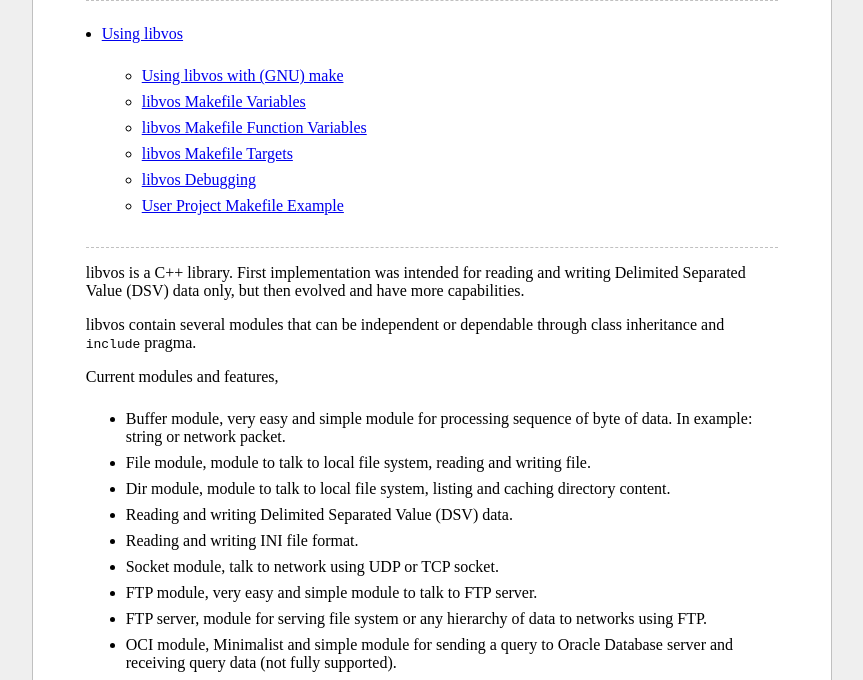
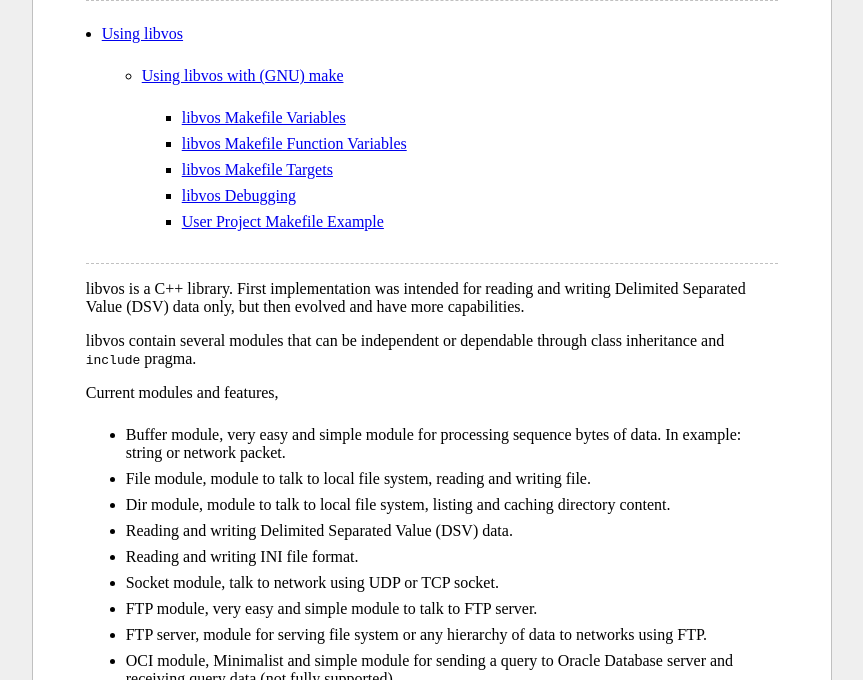
Before and after one commit to shuLhan/libvos, a plain HTML site: page doc/Introduction.html in a window 1280 px wide. Shown: the part 120-800 px from the top of the page, without its empty margins (208-1071 px from the left). Drawn offline with Linux system fonts and the light colour scheme.

```diff
--- a/doc/Introduction.html
+++ b/doc/Introduction.html
@@ -8,11 +8,13 @@
 	<li><a target="content" href="Introduction.html#using"> Using libvos</a></li>
 	<ul>
 	<li><a target="content" href="Introduction.html#using_with_make"> Using libvos with (GNU) make</a></li>
-	<li><a target="content" href="Introduction.html#make_var"> libvos Makefile Variables</a></li>
-	<li><a target="content" href="Introduction.html#make_func_var"> libvos Makefile Function Variables</a></li>
-	<li><a target="content" href="Introduction.html#make_target"> libvos Makefile Targets</a></li>
-	<li><a target="content" href="Introduction.html#debugging"> libvos Debugging</a></li>
-	<li><a target="content" href="Introduction.html#make_example"> User Project Makefile Example</a></li>
+                <ul>
+		<li><a target="content" href="Introduction.html#make_var"> libvos Makefile Variables</a></li>
+		<li><a target="content" href="Introduction.html#make_func_var"> libvos Makefile Function Variables</a></li>
+		<li><a target="content" href="Introduction.html#make_target"> libvos Makefile Targets</a></li>
+		<li><a target="content" href="Introduction.html#debugging"> libvos Debugging</a></li>
+		<li><a target="content" href="Introduction.html#make_example"> User Project Makefile Example</a></li>
+	        </ul>
 	</ul>
 </ul>
 <p>
@@ -29,8 +31,8 @@
 </p>
 <ul>
 <li>
-Buffer module, very easy and simple module for processing sequence of
-byte of data. In example: string or network packet.
+Buffer module, very easy and simple module for processing sequence
+bytes of data. In example: string or network packet.
 </li>
 <li>
 File module, module to talk to local file system, reading and writing file.
```
Also changed, not shown: 3 other files.
